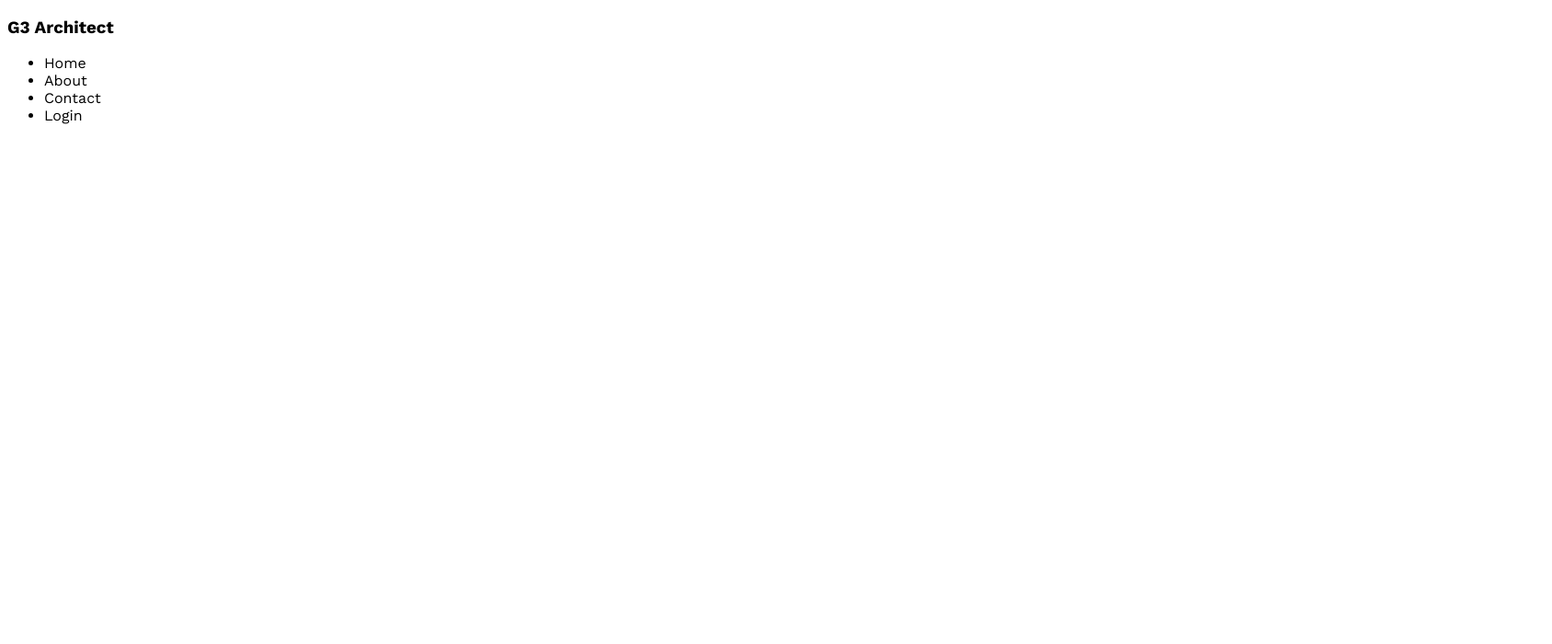
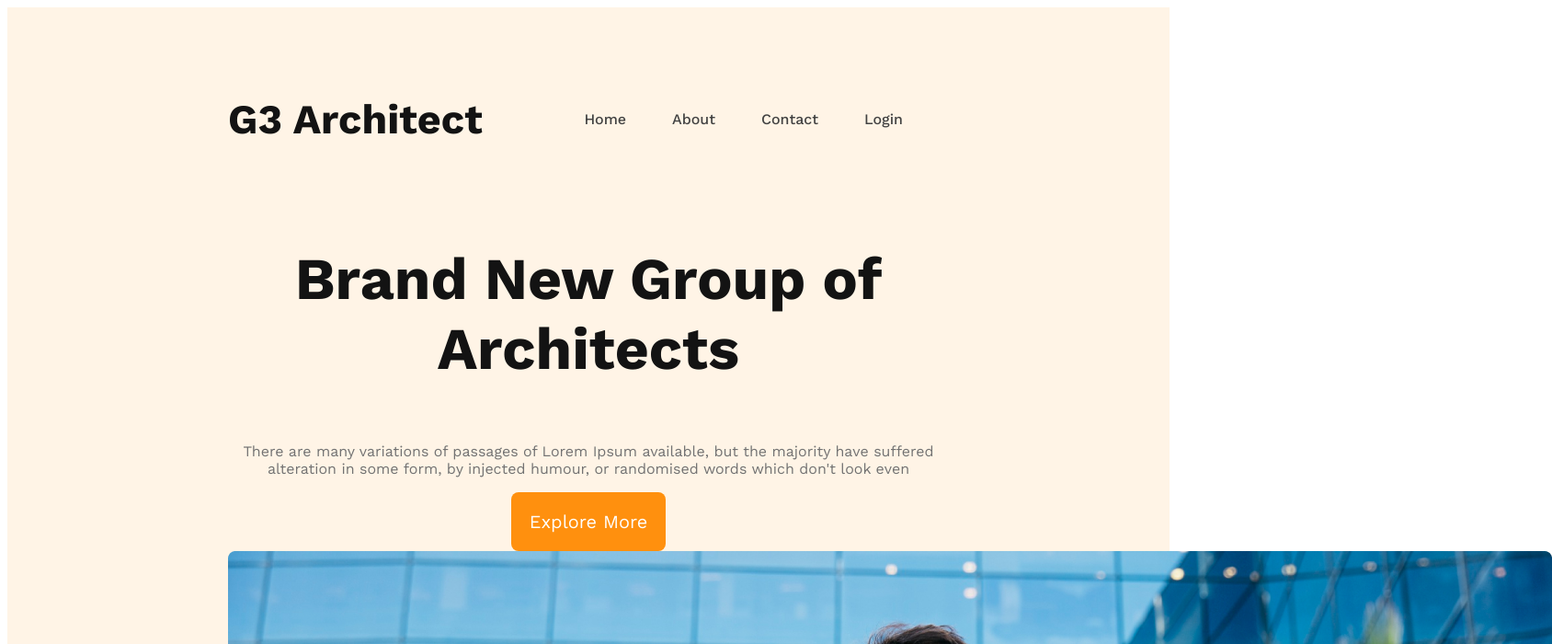
Before and after one commit to abujafarch/g3-architect-website, a plain HTML site: page index.html in a window 1280 px wide. Shown: the top 700 px of the page at 92% size, 1688 px wide, since content can reach past the window. Drawn offline with nearby package versions, Linux system fonts and the light colour scheme.

Commit message:
banner content added

```diff
--- a/index.html
+++ b/index.html
@@ -9,14 +9,22 @@
 <body>
     <header>
         <nav>
-            <h3>G3 Architect</h3>
+            <h3 class="nav-title">G3 Architect</h3>
             <ul>
-                <li>Home</li>
-                <li>About</li>
-                <li>Contact</li>
-                <li>Login</li>
+                <li><a href="#">Home</a></li>
+                <li><a href="#">About</a></li>
+                <li><a href="#">Contact</a></li>
+                <li><a href="#">Login</a></li>
             </ul>
         </nav>
+        <div class="banner">
+            <div class="banner-content">
+                <h3 class="banner-title">Brand New Group of Architects</h3>
+                <p class="banner-description">There are many variations of passages of Lorem Ipsum available, but the majority have suffered alteration in some form, by injected humour, or randomised words which don't look even</p>
+                <button class="primary-btn">Explore More</button>
+            </div>
+            <img src="images/banner.png">
+        </div>
     </header>
 
     <main>
--- a/styles/architect.css
+++ b/styles/architect.css
@@ -1,5 +1,71 @@
 @import url('https://fonts.googleapis.com/css2?family=Inter:wght@300;400;500;600;700;800&family=Merriweather:wght@300;400;700;900&family=Nunito:wght@400;500;600;700;800&family=Open+Sans:wght@400;500;600;700;800&family=Poppins:wght@200;300;400;500;600;700;800&family=Work+Sans:wght@300;400;500;600;700;800&display=swap');
 
-*{
+
+/* shared styles */
+* {
     font-family: 'Work Sans', sans-serif;
 }
+
+.primary-btn{
+    border: none;
+    border-radius: 8px;
+    background: #FF900E;
+    padding: 20px;
+    color: white;
+    font-size: 1.25rem;
+}
+
+/* header related syles */
+header {
+    background: #ff900e1a;
+    padding: 50px 240px;
+}
+
+nav {
+    display: flex;
+    justify-content: space-between;
+    align-items: center;
+}
+
+.nav-title {
+    font-size: 2.8rem;
+    font-weight: 700;
+    color: #131313;
+}
+
+nav>ul {
+    display: flex;
+}
+
+nav ul li {
+    list-style: none;
+    margin-right: 50px;
+    font-size: 1rem;
+}
+
+nav ul li a {
+    color: #424242;
+    text-decoration: none;
+    font-weight: 500;
+}
+
+
+/* banner related styles */
+
+.banner-content {
+    max-width: 850px;
+    text-align: center;
+    margin: 0 auto;
+}
+
+.banner-title {
+    color: #131313;
+    font-size: 4rem;
+    font-weight: 700;
+}
+
+.banner-description {
+    color: #727272;
+    font-size: 1rem;
+    font-weight: 400;
+}
```
